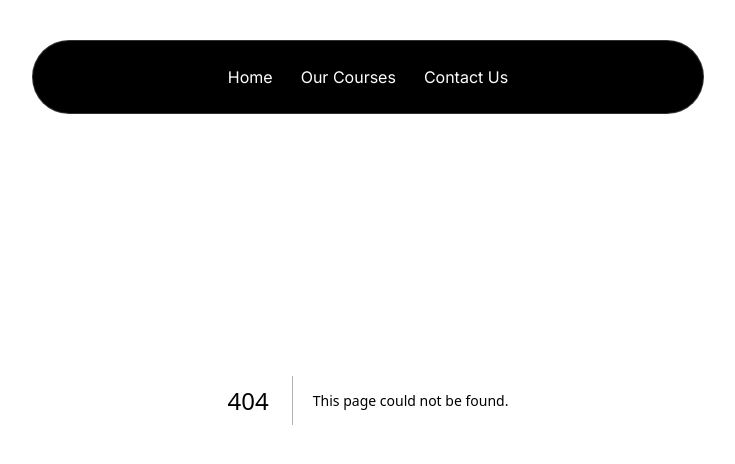
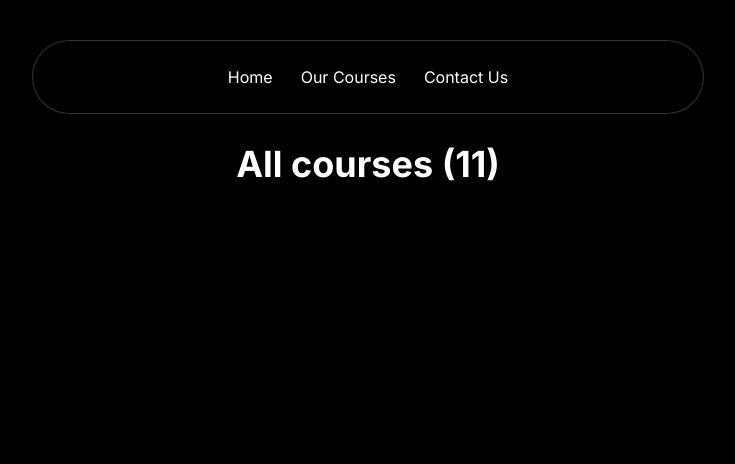
Before and after one commit to hassan2314/next-school, a Next.js app: page /courses in a window 1280 px wide. Before the commit this address had no page. Shown: the top 464 px of the page, without its empty margins (272-1007 px from the left). Built offline with nearby package versions, Linux system fonts and the light colour scheme.

Commit message:
Courses page

```diff
--- /dev/null
+++ b/src/app/contact/page.tsx
@@ -0,0 +1,7 @@
+import React from "react";
+
+const page = () => {
+  return <div> page Contact</div>;
+};
+
+export default page;
--- /dev/null
+++ b/src/app/courses/page.tsx
@@ -0,0 +1,18 @@
+"use client";
+import Image from "next/image";
+import React from "react";
+import { CardBody, CardContainer, CardItem } from "@/components/ui/3d-card";
+import courseData from "@/data/courses.json";
+
+const page = () => {
+  return (
+    <div className=" min-h-screen bg-black py-12 pt-36">
+      <h1 className="text-lg md:text-4xl text-center font-sans font-bold mb-8 text-white">
+        All courses ({courseData.courses.length})
+      </h1>
+      <div className="flex flex-wrap justify-center"></div>
+    </div>
+  );
+};
+
+export default page;
```
